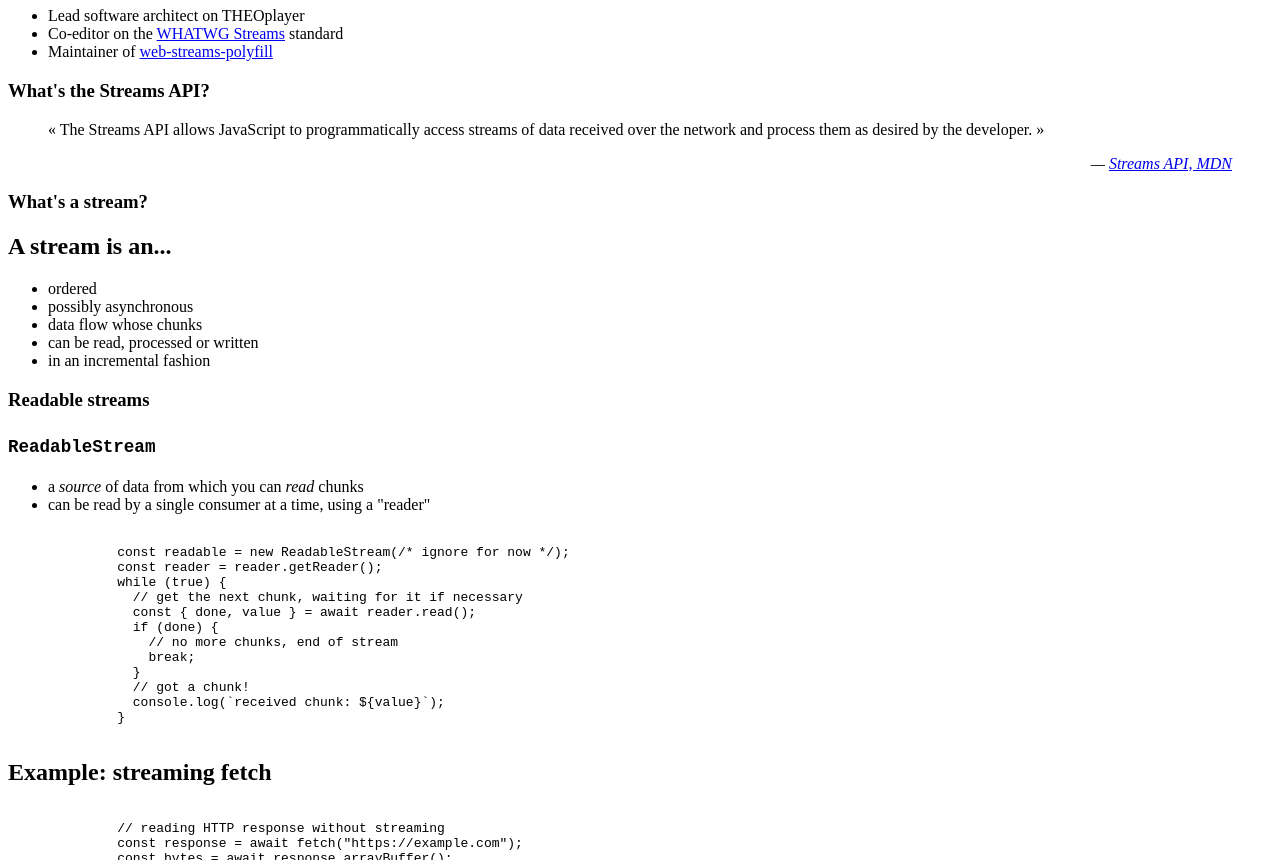
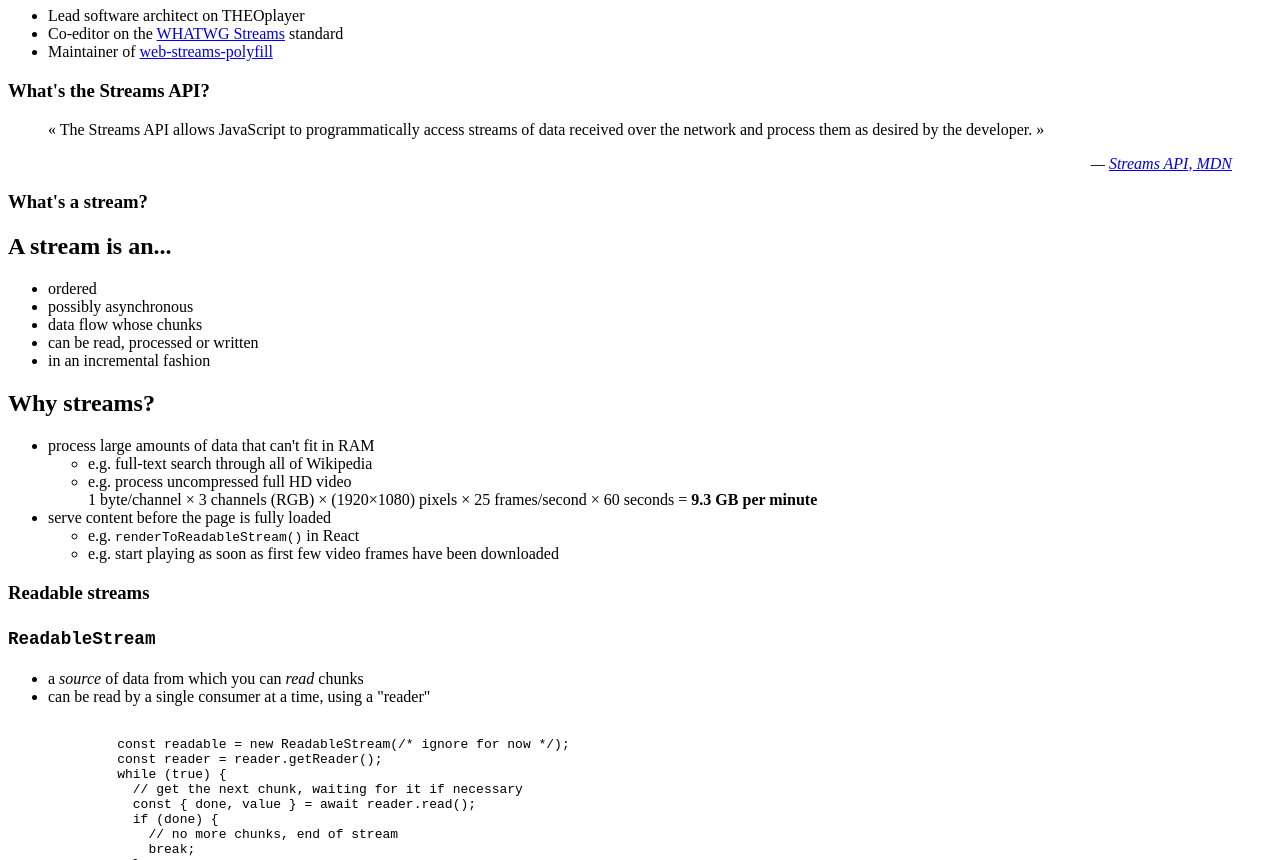
Before and after one commit to MattiasBuelens/web-streams-talk, a website built with Vite: page index.html in a window 1280 px wide. Shown: the part 240-1100 px from the top of the page. Built offline with nearby package versions, Linux system fonts and the light colour scheme; a web font is replaced by a local one; what reveal.js would draw is missing.

Commit message:
Explain why you may need streams

```diff
--- a/index.html
+++ b/index.html
@@ -111,6 +111,37 @@
                 <ul class="fragment current-appear">
                   <li>can start processing before all data is available</li>
                   <li>don't have to buffer all data into memory</li>
+                </ul>
+              </li>
+            </ul>
+          </section>
+          <section>
+            <h2>Why streams?</h2>
+            <ul>
+              <li>
+                process large amounts of data that can't fit in RAM
+                <ul>
+                  <li>e.g. full-text search through all of Wikipedia</li>
+                  <li>
+                    e.g. process uncompressed full HD video<br />
+                    1 byte/channel &times; 3 channels (RGB) &times;
+                    (1920&times;1080) pixels &times; 25 frames/second &times; 60
+                    seconds = <strong>9.3 GB per minute</strong>
+                  </li>
+                </ul>
+              </li>
+              <li>
+                serve content before the page is fully loaded
+                <ul>
+                  <li>
+                    e.g.
+                    <code class="language-js">renderToReadableStream()</code>
+                    in React
+                  </li>
+                  <li>
+                    e.g. start playing as soon as first few video frames have
+                    been downloaded
+                  </li>
                 </ul>
               </li>
             </ul>
```
